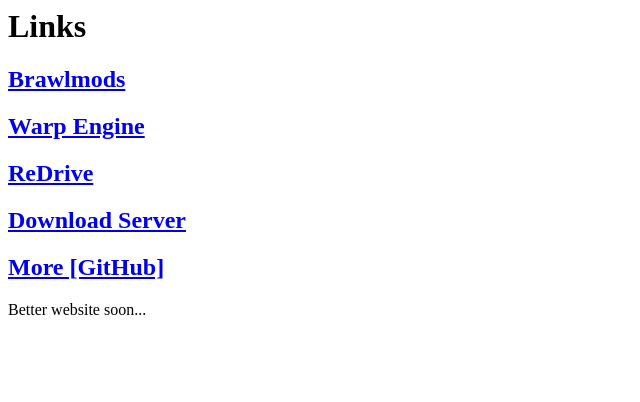
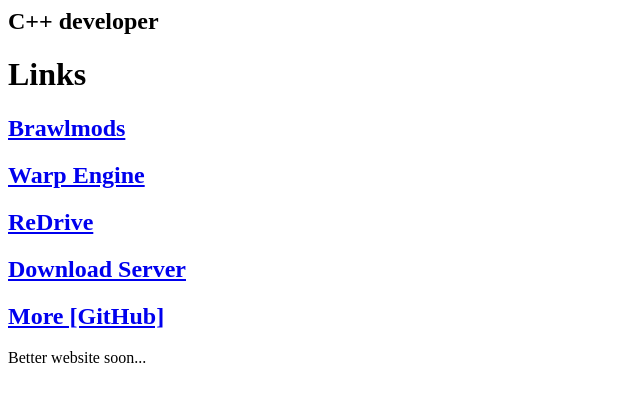
Before and after one commit to natesworks/natesworks.com, a plain HTML site: page index.html in a window 1280 px wide. Shown: the whole page, without its empty margins (0-640 px from the left). Drawn offline with Linux system fonts and the light colour scheme.

Commit message:
Update index.html

```diff
--- a/index.html
+++ b/index.html
@@ -1,3 +1,6 @@
+<title>Natesworks</title>
+<h2>C++ developer</h2>
+
 <h1>Links</h1>
 <h2><a href="https://brawlmods.natesworks.com">Brawlmods</a></h2>
 <h2><a href="https://github.com/natesworks/warpengine">Warp Engine</a></h2>
```
